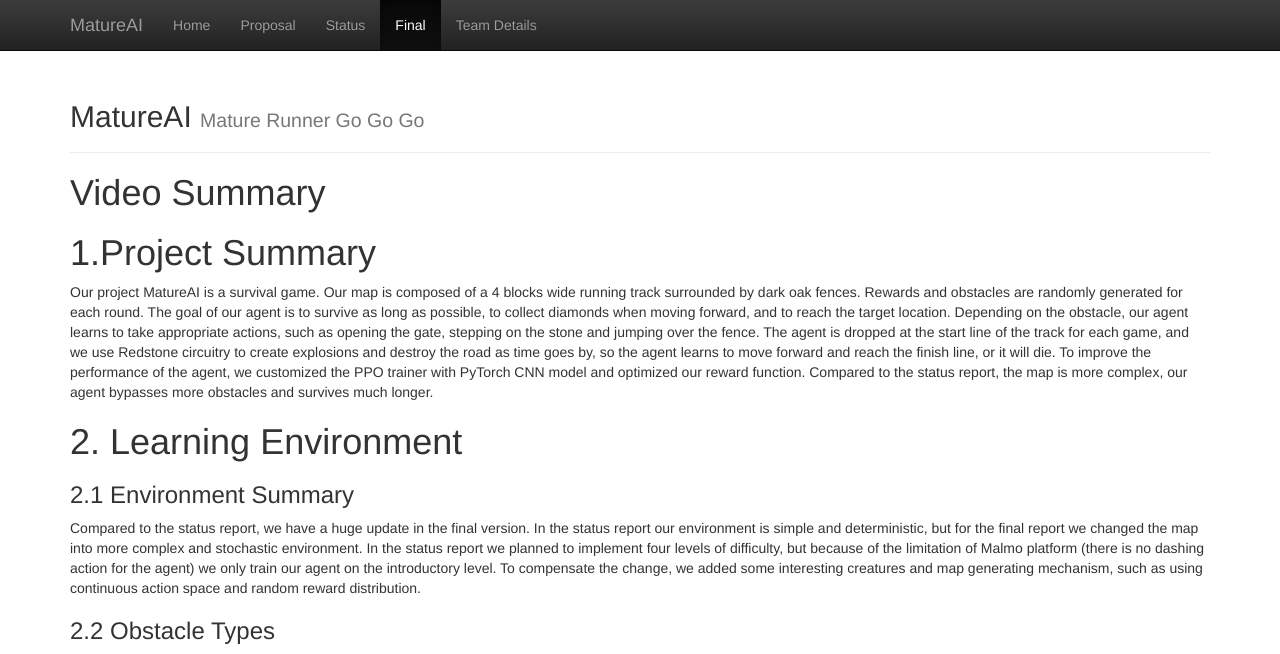
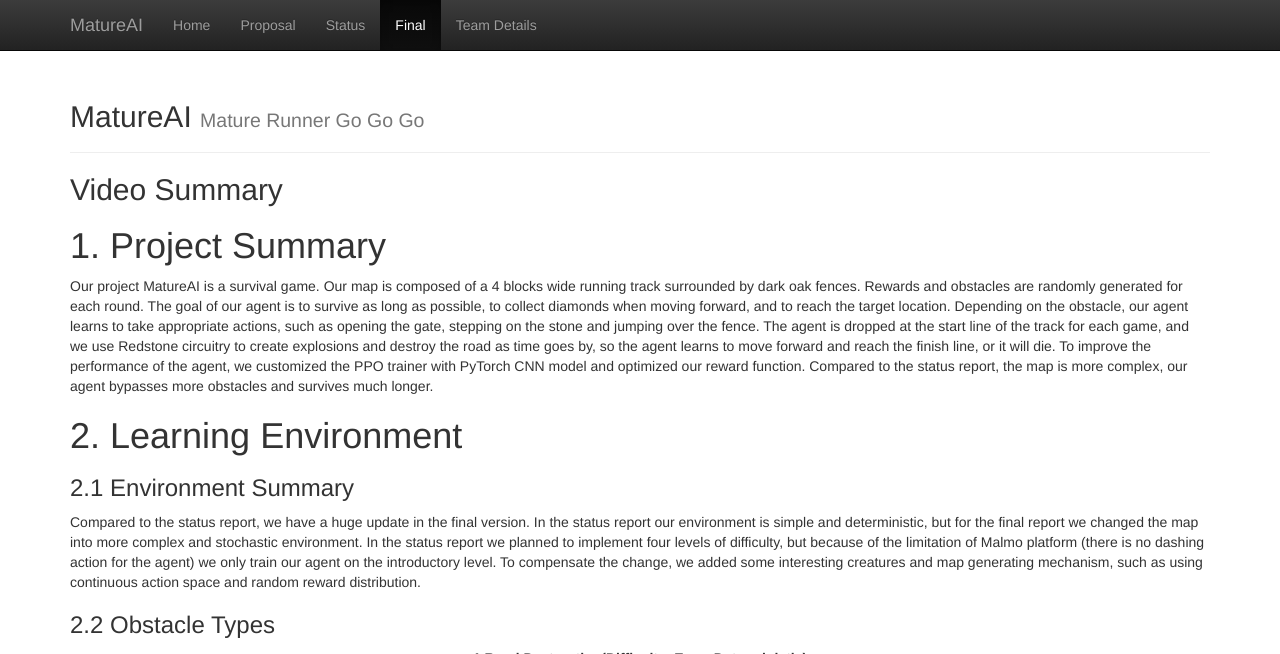
Before and after one commit to LeoLuo0320/MatureAI, a Jekyll site: the page built from docs/final.md, in a window 1280 px wide and 900 px high, cut to the strip 0-654 px from the top of the window. Built offline with Jekyll 4.4.1, drawn with Linux system fonts in a browser that asks for light colours.

Commit message:
Update final.md

```diff
--- a/docs/final.md
+++ b/docs/final.md
@@ -3,10 +3,10 @@
 title: Final Report
 ---
 
-# Video Summary
+## Video Summary
 
 
-# 1.Project Summary
+# 1. Project Summary
 Our project MatureAI is a survival game. Our map is composed of a 4 blocks wide running track surrounded by dark oak fences. Rewards and obstacles are randomly generated for each round. The goal of our agent is to survive as long as possible, to collect diamonds when moving forward, and to reach the target location. Depending on the obstacle, our agent learns to take appropriate actions, such as opening the gate, stepping on the stone and jumping over the fence. The agent is dropped at the start line of the track for each game, and we use Redstone circuitry to create explosions and destroy the road as time goes by, so the agent learns to move forward and reach the finish line, or it will die. To improve the performance of the agent, we customized the PPO trainer with PyTorch CNN model and optimized our reward function. Compared to the status report, the map is more complex, our agent bypasses more obstacles and survives much longer.
 
 
```
